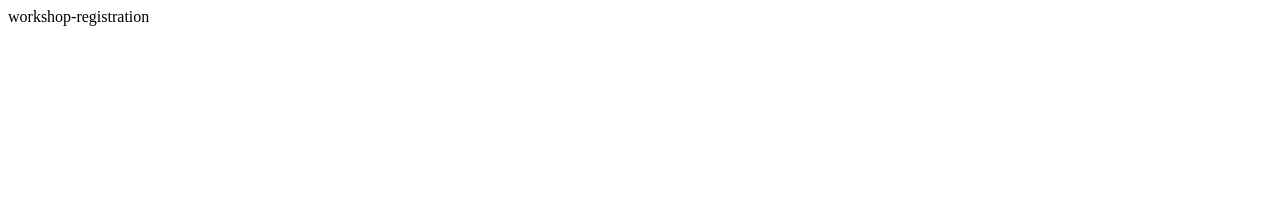
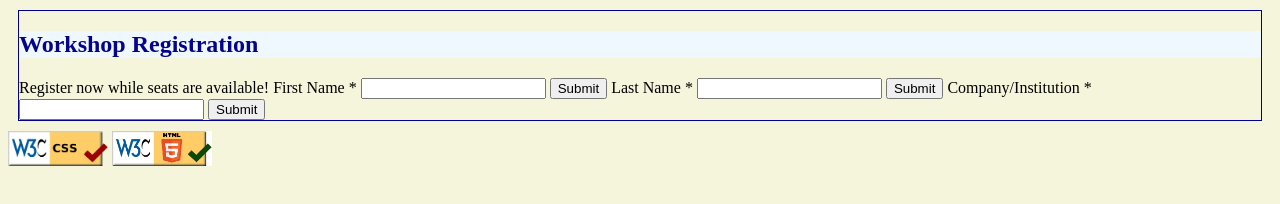
Before and after one commit to Aakartion/WAPCourse, a plain HTML site: page pages/lab4/workshop-registration.html in a window 1280 px wide. Drawn offline with Linux system fonts and the light colour scheme.

Commit message:
Lables are added

```diff
--- a/css/Lab2/styleme.css
+++ b/css/Lab2/styleme.css
@@ -119,3 +119,13 @@ h2{
     font-size: 20px;
     cursor: pointer;
 }
+
+.workshopLable{
+    background-color: aliceblue;
+}
+
+form{
+    border: 1px solid darkblue;
+    display: block;
+    margin: 10px;
+}
--- a/pages/lab4/workshop-registration.html
+++ b/pages/lab4/workshop-registration.html
@@ -3,9 +3,25 @@
 <head>
     <meta charset="UTF-8">
     <meta name="viewport" content="width=device-width, initial-scale=1.0">
+    <link rel="stylesheet" href="../../css/Lab2/styleme.css">
     <title>Workshop Registration</title>
 </head>
 <body>
-    workshop-registration
+    <form action="">
+        <h2 class="workshopLable">Workshop Registration</h2>
+        <span>Register now while seats are available!</span>
+        <label for="">First Name <span>*</span> <input name="firstName" /> <input type="submit"></label>
+        <label for="">Last Name <span>*</span> <input name="lastName" /> <input type="submit"></label>
+        <label for="">Company/Institution <span>*</span> <input name="company" /> <input type="submit"></label>
+    </form>
+
+
+
+
+
+
+
+    <a href="https://validator.w3.org/nu/?doc=https%3A%2F%2Faakartion.github.io%2FWAPCourse%2Fpages%2Flab2%2Fabout-me.html"><img class="checker" src="./../../assets/images/Lab2/css_checker.png" alt="css checker"></a>
+    <a href="https://validator.w3.org/nu/?doc=https%3A%2F%2Faakartion.github.io%2FWAPCourse%2Fpages%2Flab2%2Fabout-me.html"><img class="checker" src="./../../assets/images/htmlchecker.png" alt="css checker"></a>
 </body>
 </html>
```
Also changed, not shown: index.html (+2 -8 lines).
